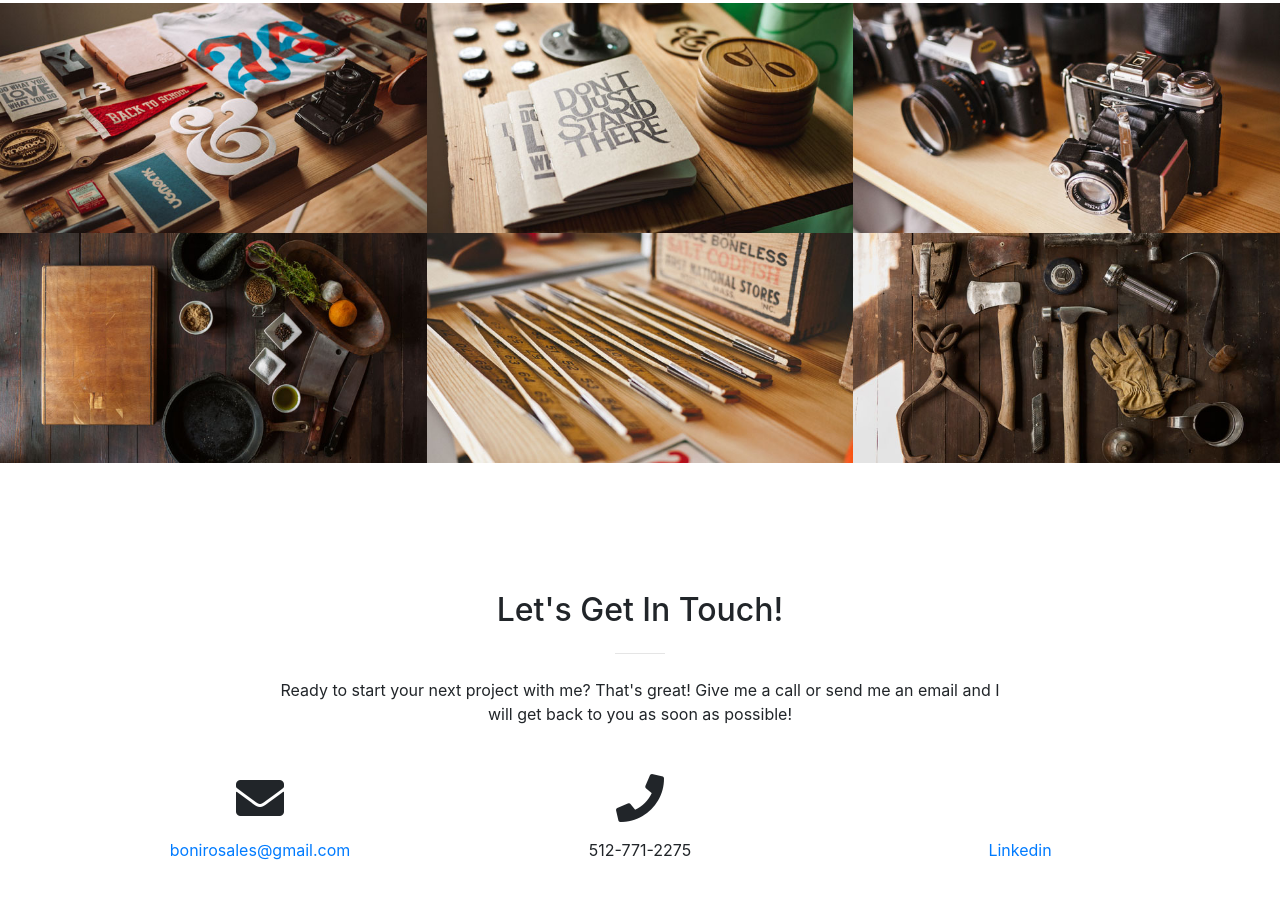
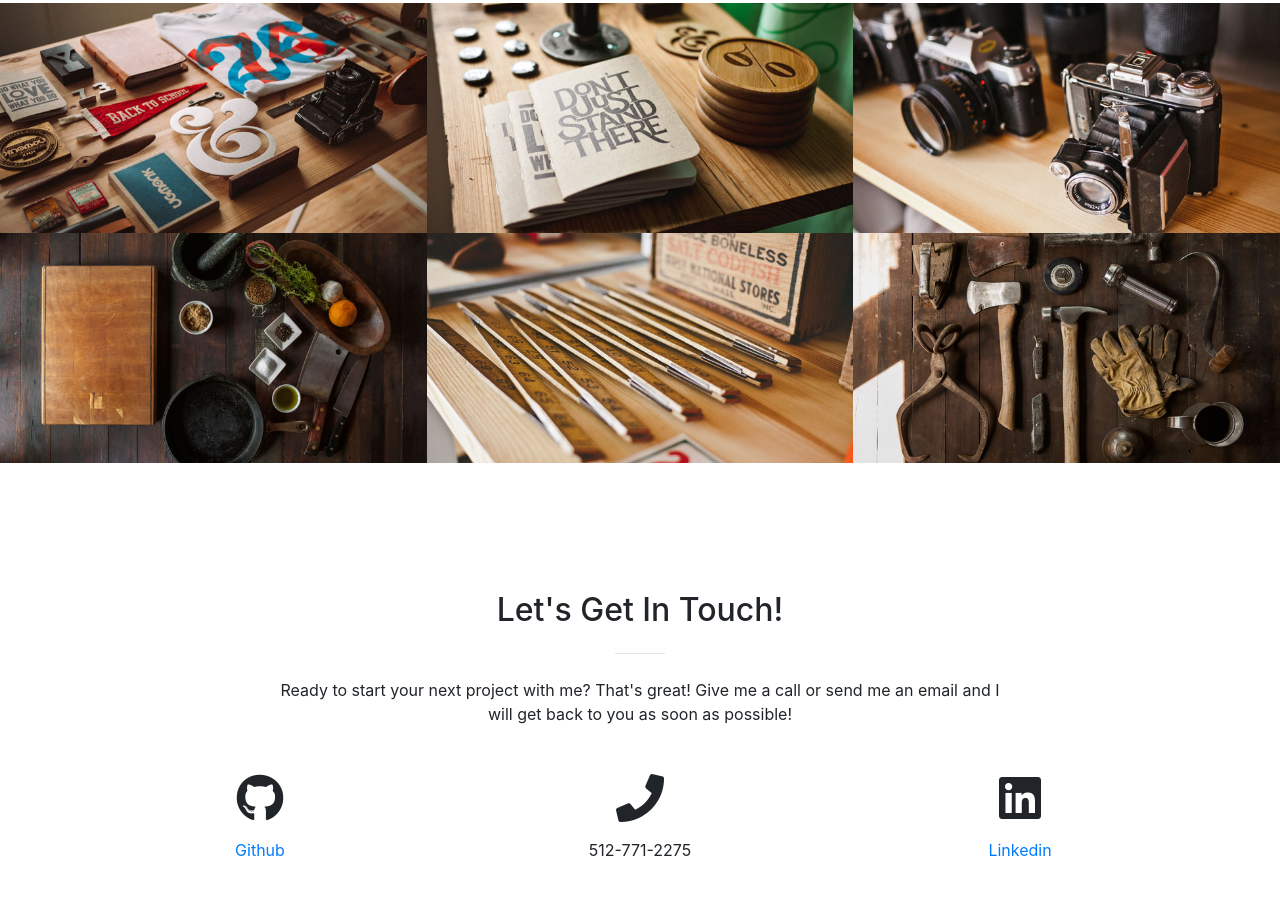
Before and after one commit to BoRosales/updatedProfile, a website with bundled scripts: page index.html in a window 1280 px wide. Shown: the part 1891-2789 px from the top of the page. Built offline with nearby package versions, Linux system fonts and the light colour scheme.

Commit message:
Worked on fab icons and adding github link

```diff
--- a/index.html
+++ b/index.html
@@ -243,9 +243,9 @@
       </div>
       <div class="row">
         <div class="col-lg-4 mr-auto text-center">
-          <i class="fas fa-envelope fa-3x mb-3 sr-contact-2"></i>
+          <i class="fab fa-github fa-3x mb-3 sr-contact-2"></i>
           <p>
-            <a href="mailto:bonirosales@gmail.com">bonirosales@gmail.com</a>
+            <a href="https://github.com/BoRosales">Github</a>
           </p>
         </div>
         <div class="col-lg-4 ml-auto text-center">
@@ -253,7 +253,7 @@
           <p>512-771-2275</p>
         </div>
         <div class="col-lg-4 mr-auto text-center">
-          <i class="fas fa-linkedin-in fa-3x mb-3 sr-contact-2"></i>
+          <i class="fab fa-linkedin fa-3x mb-3 sr-contact-2"></i>
           <p>
             <a href="https://www.linkedin.com/in/boni-rosales-63633a167/">Linkedin</a>
           </p>
```
